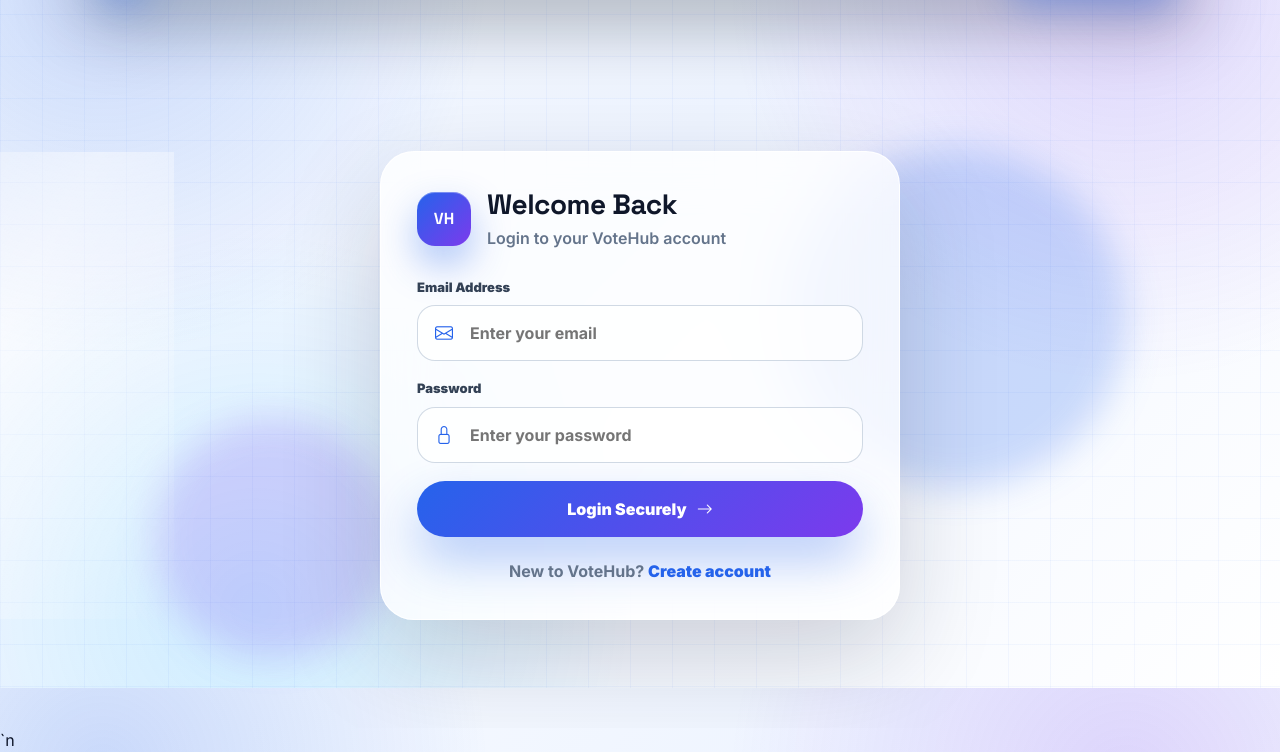
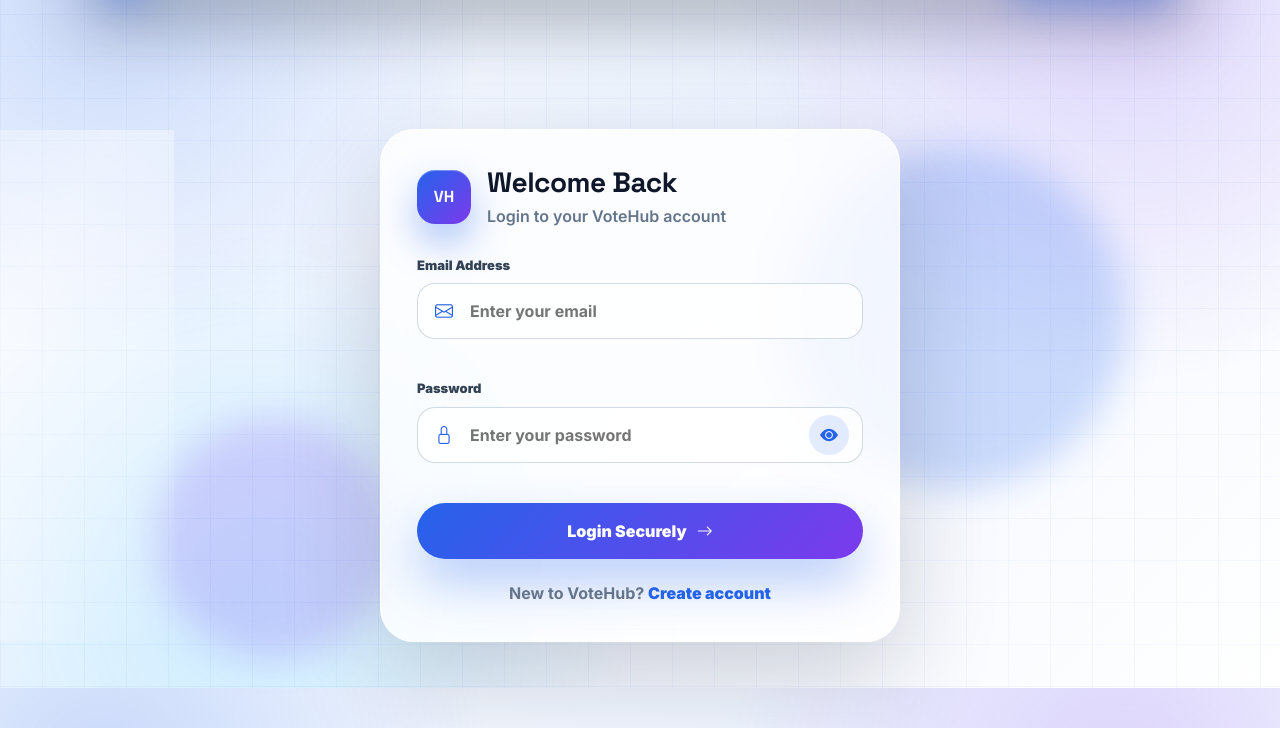
Before and after one commit to mdarhan17/VoteHub, a Flask app: page /login in a window 1280 px wide. Shown: the part 112-864 px from the top of the page. After the commit the page ends 840 px from the top, so only its background shows below. Run offline with Flask 3, Linux system fonts and the light colour scheme.

Commit message:
validation updated

```diff
--- a/app/static/css/style.css
+++ b/app/static/css/style.css
@@ -1737,3 +1737,108 @@
 .input-wrap.has-error input {
     border-color: #dc2626 !important;
 }
+
+/* FORCE PASSWORD EYE ICON FIX */
+.password-field {
+    position: relative !important;
+}
+
+.password-field input {
+    padding-right: 60px !important;
+}
+
+.password-toggle {
+    position: absolute !important;
+    right: 14px !important;
+    top: 50% !important;
+    transform: translateY(-50%) !important;
+    width: 40px !important;
+    height: 40px !important;
+    border: none !important;
+    border-radius: 50% !important;
+    background: rgba(37, 99, 235, 0.12) !important;
+    color: #2563eb !important;
+    display: flex !important;
+    align-items: center !important;
+    justify-content: center !important;
+    z-index: 99 !important;
+    cursor: pointer !important;
+}
+
+.password-toggle i {
+    position: static !important;
+    transform: none !important;
+    color: inherit !important;
+    opacity: 1 !important;
+    visibility: visible !important;
+    font-size: 18px !important;
+    pointer-events: none !important;
+}
+
+.password-toggle:hover {
+    background: linear-gradient(135deg, #2563eb, #7c3aed) !important;
+    color: #ffffff !important;
+}
+
+.input-icon.password-field > i:first-child {
+    z-index: 5 !important;
+}
+
+.field-error {
+    display: block;
+    color: #dc2626;
+    font-size: 12px;
+    font-weight: 800;
+    margin-top: 7px;
+    min-height: 15px;
+}
+
+.password-field {
+    position: relative !important;
+}
+
+.password-field input {
+    padding-right: 58px !important;
+}
+
+.password-toggle {
+    position: absolute !important;
+    right: 14px !important;
+    top: 50% !important;
+    transform: translateY(-50%) !important;
+    width: 40px !important;
+    height: 40px !important;
+    border: none !important;
+    border-radius: 50% !important;
+    background: rgba(37, 99, 235, 0.12) !important;
+    color: #2563eb !important;
+    display: flex !important;
+    align-items: center !important;
+    justify-content: center !important;
+    z-index: 99 !important;
+    cursor: pointer !important;
+}
+
+.password-toggle i {
+    position: static !important;
+    transform: none !important;
+    color: inherit !important;
+    opacity: 1 !important;
+    visibility: visible !important;
+    font-size: 18px !important;
+    pointer-events: none !important;
+}
+
+.password-toggle:hover {
+    background: linear-gradient(135deg, #2563eb, #7c3aed) !important;
+    color: #ffffff !important;
+}
+
+.field-error {
+    display: block;
+    color: #dc2626;
+    font-size: 12px;
+    font-weight: 800;
+    margin-top: 7px;
+    min-height: 15px;
+}
--- a/app/static/js/validation.js
+++ b/app/static/js/validation.js
@@ -1,126 +1,21 @@
-
-// Password toggle and auth form validation
 document.addEventListener("DOMContentLoaded", function () {
-    const emailPattern = /^[^\s@]+@[^\s@]+\.[^\s@]+$/;
-
     document.querySelectorAll(".password-toggle").forEach(function (btn) {
         btn.addEventListener("click", function () {
             const targetId = btn.getAttribute("data-target");
             const input = document.getElementById(targetId);
             const icon = btn.querySelector("i");
 
-            if (!input) return;
+            if (!input || !icon) return;
 
             if (input.type === "password") {
                 input.type = "text";
-                icon.classList.remove("bi-eye");
-                icon.classList.add("bi-eye-slash");
+                icon.classList.remove("bi-eye-fill");
+                icon.classList.add("bi-eye-slash-fill");
             } else {
                 input.type = "password";
-                icon.classList.remove("bi-eye-slash");
-                icon.classList.add("bi-eye");
+                icon.classList.remove("bi-eye-slash-fill");
+                icon.classList.add("bi-eye-fill");
             }
         });
     });
-
-    function setError(id, message) {
-        const el = document.getElementById(id);
-        if (el) el.textContent = message;
-    }
-
-    function clearErrors(ids) {
-        ids.forEach(id => setError(id, ""));
-    }
-
-    const loginForm = document.getElementById("loginForm");
-    if (loginForm) {
-        loginForm.addEventListener("submit", function (e) {
-            clearErrors(["loginEmailError", "loginPasswordError"]);
-
-            const email = document.getElementById("loginEmail").value.trim();
-            const password = document.getElementById("loginPassword").value.trim();
-            let valid = true;
-
-            if (!email) {
-                setError("loginEmailError", "Email is required.");
-                valid = false;
-            } else if (!emailPattern.test(email)) {
-                setError("loginEmailError", "Enter a valid email address.");
-                valid = false;
-            }
-
-            if (!password) {
-                setError("loginPasswordError", "Password is required.");
-                valid = false;
-            } else if (password.length < 6) {
-                setError("loginPasswordError", "Password must be at least 6 characters.");
-                valid = false;
-            }
-
-            if (!valid) e.preventDefault();
-        });
-    }
-
-    const registerForm = document.getElementById("registerForm");
-    if (registerForm) {
-        registerForm.addEventListener("submit", function (e) {
-            clearErrors([
-                "fullNameError",
-                "registerEmailError",
-                "phoneError",
-                "registerPasswordError",
-                "confirmPasswordError"
-            ]);
-
-            const fullName = document.getElementById("fullName").value.trim();
-            const email = document.getElementById("registerEmail").value.trim();
-            const phone = document.getElementById("phoneNumber").value.trim();
-            const password = document.getElementById("registerPassword").value.trim();
-            const confirmPassword = document.getElementById("confirmPassword").value.trim();
-
-            let valid = true;
-
-            if (!fullName) {
-                setError("fullNameError", "Full name is required.");
-                valid = false;
-            } else if (fullName.length < 3) {
-                setError("fullNameError", "Full name must be at least 3 characters.");
-                valid = false;
-            }
-
-            if (!email) {
-                setError("registerEmailError", "Email is required.");
-                valid = false;
-            } else if (!emailPattern.test(email)) {
-                setError("registerEmailError", "Enter a valid email address.");
-                valid = false;
-            }
-
-            if (phone && !/^[0-9]{10}$/.test(phone)) {
-                setError("phoneError", "Phone number must be 10 digits.");
-                valid = false;
-            }
-
-            if (!password) {
-                setError("registerPasswordError", "Password is required.");
-                valid = false;
-            } else if (password.length < 6) {
-                setError("registerPasswordError", "Password must be at least 6 characters.");
-                valid = false;
-            } else if (!/[A-Za-z]/.test(password) || !/[0-9]/.test(password)) {
-                setError("registerPasswordError", "Password must contain letters and numbers.");
-                valid = false;
-            }
-
-            if (!confirmPassword) {
-                setError("confirmPasswordError", "Confirm password is required.");
-                valid = false;
-            } else if (password !== confirmPassword) {
-                setError("confirmPasswordError", "Passwords do not match.");
-                valid = false;
-            }
-
-            if (!valid) e.preventDefault();
-        });
-    }
 });
--- a/app/templates/auth/login.html
+++ b/app/templates/auth/login.html
@@ -14,21 +14,26 @@
             </div>
         </div>
 
-        <form method="POST" class="premium-form">
+        <form method="POST" class="premium-form" id="loginForm" novalidate>
             <div class="input-wrap">
                 <label>Email Address</label>
                 <div class="input-icon">
                     <i class="bi bi-envelope"></i>
-                    <input type="email" name="email" placeholder="Enter your email" required>
+                    <input type="email" name="email" id="loginEmail" placeholder="Enter your email" required>
                 </div>
+                <small class="field-error" id="loginEmailError"></small>
             </div>
 
             <div class="input-wrap">
                 <label>Password</label>
-                <div class="input-icon">
+                <div class="input-icon password-field">
                     <i class="bi bi-lock"></i>
-                    <input type="password" name="password" placeholder="Enter your password" required>
+                    <input type="password" name="password" id="loginPassword" placeholder="Enter your password" required>
+                    <button type="button" class="password-toggle" data-target="loginPassword">
+                        <i class="bi bi-eye-fill"></i>
+                    </button>
                 </div>
+                <small class="field-error" id="loginPasswordError"></small>
             </div>
 
             <button type="submit" class="auth-submit">
--- a/app/templates/base.html
+++ b/app/templates/base.html
@@ -128,5 +128,5 @@
 
 <script src="https://cdn.jsdelivr.net/npm/bootstrap@5.3.3/dist/js/bootstrap.bundle.min.js"></script>
 <script src="{{ url_for('static', filename='js/main.js') }}"></script>
-<script src="{{ url_for('static', filename='js/validation.js') }}"></script>`n</body>
+<script src="{{ url_for('static', filename='js/validation.js') }}"></script></body>
 </html>
```
